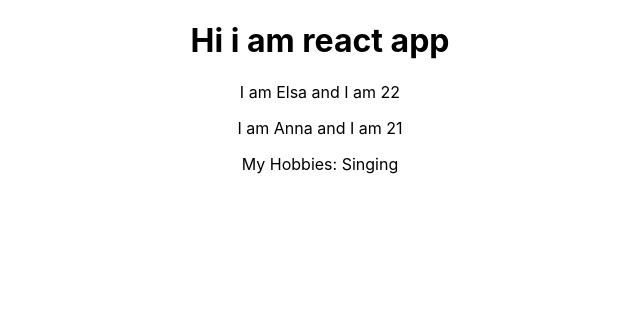
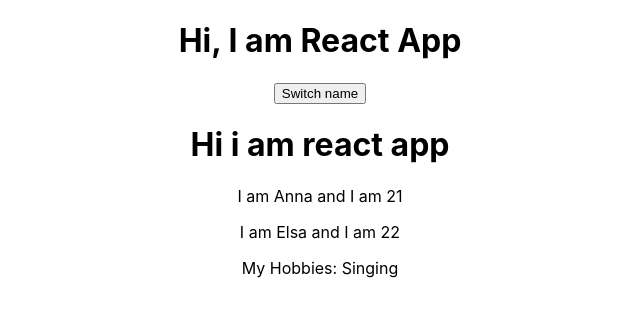
Before and after one commit to shankar75031/react-basics, a React (Create React App) app: page / in a window 1280 px wide. Shown: the top 316 px of the page, without its empty margins (320-960 px from the left). Built offline with nearby package versions, Linux system fonts and the light colour scheme.

Commit message:
react hooks example

```diff
--- a/src/App.js
+++ b/src/App.js
@@ -1,18 +1,52 @@
 import "./App.css";
 
-import React, { Component } from "react";
+import React, { useState } from "react";
 import Person from "./Person/Person";
 
-export default class App extends Component {
-  render() {
+export default function App(props) {
+  const [personsState, setPersonsState] = useState({
+    persons: [
+      {
+        name: "Anna",
+        age: 21,
+      },
+      {
+        name: "Elsa",
+        age: 22,
+      },
+    ],
+  });
+
+  const switchNameHandler = () => {
+    setPersonsState({
+      persons: [
+        {
+          name: "Sangeetha",
+          age: 21,
+        },
+        {
+          name: "Prabhashankar",
+          age: 22,
+        },
+      ],
+    });
+  };
+
   return (
     <div className="App">
+      <h1>Hi, I am React App</h1>
+      <button onClick={switchNameHandler}>Switch name</button>
       <h1>Hi i am react app</h1>
-        <Person name="Elsa" age="22" />
-        <Person name="Anna" age="21">
+      <Person
+        name={personsState.persons[0].name}
+        age={personsState.persons[0].age}
+      />
+      <Person
+        name={personsState.persons[1].name}
+        age={personsState.persons[1].age}
+      >
         My Hobbies: Singing
       </Person>
     </div>
   );
 }
-}
```
Lines whose indentation alone changed are shown as unchanged.
